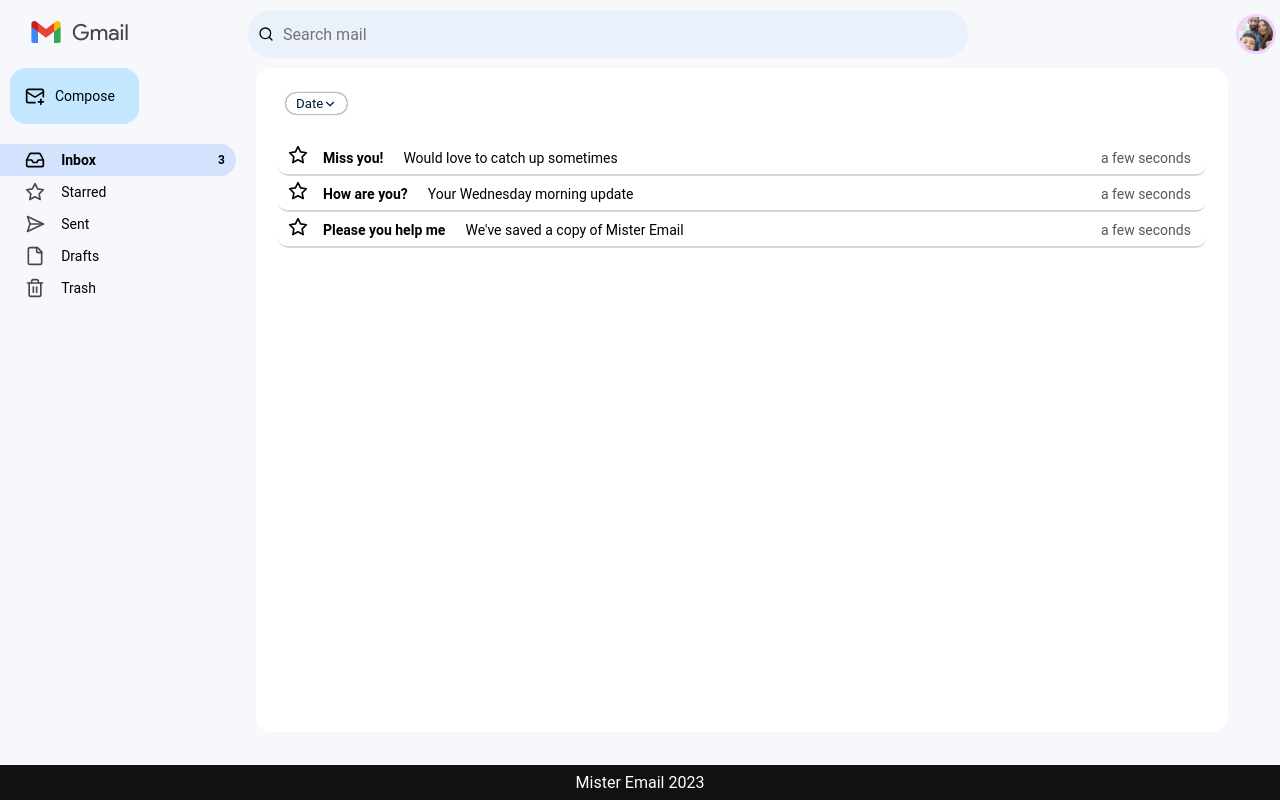
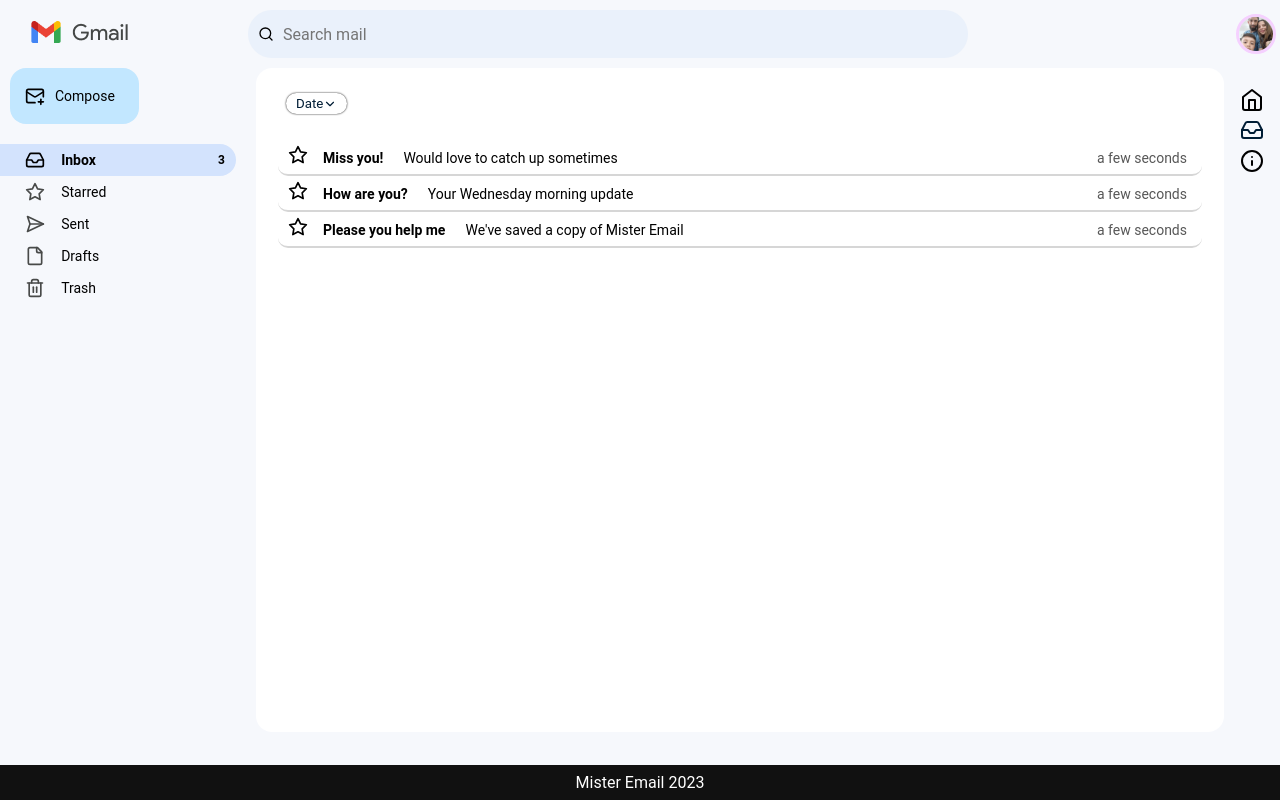
Before and after one commit to keinar/misterEmail, a React (Vite) app: page /#/inbox/ in a window 1280 px wide. Built offline with nearby package versions, Linux system fonts and the light colour scheme.

Commit message:
App refactoring - adding Home page and About page. clean App cmp

```diff
--- a/src/App.jsx
+++ b/src/App.jsx
@@ -1,53 +1,19 @@
-import {
-  Navigate,
-  Route,
-  HashRouter as Router,
-  Routes,
-} from 'react-router-dom';
-import { useState } from 'react';
-import { mailService } from './services/mailService';
-import { Header } from './cmps/Layout/Header';
-import { Footer } from './cmps/Layout/Footer';
+import { Route, HashRouter, Routes } from 'react-router-dom';
 import { EmailDetails } from './cmps/MailDetails/MailDetails';
 import { MailIndex } from './pages/MailIndex';
+import { HomePage } from './pages/HomePage';
+import { AboutUs } from './pages/AboutUs';
 
 export function App() {
-  const [filterBy, setFilterBy] = useState(mailService.getDefaultFilter());
-  const [isMenuVisible, setIsMenuVisible] = useState(false);
-
-  const onSetFilter = newFilter => {
-    setFilterBy(newFilter);
-  };
-
   return (
-    <Router>
-      <section className="main-app">
-        <Header
-          filterBy={filterBy}
-          onSetFilter={onSetFilter}
-          setIsMenuVisible={setIsMenuVisible}
-          isMenuVisible={isMenuVisible}
-        />
-        <main className="container">
-          <Routes>
-            <Route path="/" element={<Navigate replace to="/inbox" />} />
-            <Route
-              path="/:folder"
-              element={
-                <MailIndex
-                  filterBy={filterBy}
-                  isMenuVisible={isMenuVisible}
-                  setIsMenuVisible={setIsMenuVisible}
-                />
-              }
-            >
-              <Route path="/:folder/:emailId" element={<EmailDetails />} />
-            </Route>
-          </Routes>
-        </main>
-
-        <Footer />
-      </section>
-    </Router>
+    <HashRouter>
+      <Routes>
+        <Route path="/" element={<HomePage />} />
+        <Route path="/aboutUs" element={<AboutUs />} />
+        <Route path="/:folder" element={<MailIndex />}>
+          <Route path="/:folder/:emailId" element={<EmailDetails />} />
+        </Route>
+      </Routes>
+    </HashRouter>
   );
 }
--- a/src/assets/css/cmps/right-nav.css
+++ b/src/assets/css/cmps/right-nav.css
@@ -1,5 +1,5 @@
-.right-nav{
-    background-color: #F6F8FC;
+.right-nav {
+  background-color: #f6f8fc;
   width: 56px;
   padding: 20px;
 }
@@ -12,9 +12,7 @@
 }
 
 @media screen and (max-width: 600px) {
-
-    .right-nav{
+  /* .right-nav{
         display: none;
+    } */
 }
-
-}
--- a/src/cmps/SideNav/RightNav.jsx
+++ b/src/cmps/SideNav/RightNav.jsx
@@ -1,12 +1,20 @@
-import { NavLink } from "react-router-dom";
+import { Home, Inbox, Info } from 'lucide-react';
+import { NavLink } from 'react-router-dom';
 
 export function RightNav() {
   return (
     <div className="right-nav">
-      {/* <nav>
-        <NavLink to="/about">About</NavLink>
-        <NavLink to="/email">Email</NavLink>
-      </nav> */}
+      <nav>
+        <NavLink to="/">
+          <Home />
+        </NavLink>
+        <NavLink to="/inbox">
+          <Inbox />
+        </NavLink>
+        <NavLink to="/aboutUs">
+          <Info />
+        </NavLink>
+      </nav>
     </div>
   );
 }
--- /dev/null
+++ b/src/pages/AboutUs.jsx
@@ -0,0 +1,13 @@
+import { RightNav } from '../cmps/SideNav/RightNav';
+
+export function AboutUs() {
+  return (
+    <div className="flex space-between">
+      <div>
+        <h1>About Us</h1>
+        <p>Author: Keinar Elkayam</p>
+      </div>
+      <RightNav />
+    </div>
+  );
+}
--- /dev/null
+++ b/src/pages/HomePage.jsx
@@ -0,0 +1,10 @@
+import { RightNav } from '../cmps/SideNav/RightNav';
+
+export function HomePage() {
+  return (
+    <div className="flex space-between">
+      <h1>Welcome to Gmail</h1>
+      <RightNav />
+    </div>
+  );
+}
--- a/src/pages/MailIndex.jsx
+++ b/src/pages/MailIndex.jsx
@@ -11,8 +11,10 @@ import {
 } from 'react-router-dom';
 import { EmailComposeModal } from '../cmps/MailCompose/MailCompose.jsx';
 import { RightNav } from '../cmps/SideNav/RightNav.jsx';
+import { Footer } from '../cmps/Layout/Footer.jsx';
+import { Header } from '../cmps/Layout/Header.jsx';
 
-export function MailIndex({ filterBy, isMenuVisible, setIsMenuVisible }) {
+export function MailIndex() {
   const [emails, setEmails] = useState(null);
   const [searchParams] = useSearchParams();
   const [subject, setSubject] = useState('');
@@ -24,6 +26,12 @@ export function MailIndex({ filterBy, isMenuVisible, setIsMenuVisible }) {
   let emptyMailmessage = '';
   const [isAscending, setIsAscending] = useState(true);
   const navigate = useNavigate();
+  const [filterBy, setFilterBy] = useState(mailService.getDefaultFilter());
+  const [isMenuVisible, setIsMenuVisible] = useState(false);
+
+  const onSetFilter = newFilter => {
+    setFilterBy(newFilter);
+  };
 
   function onToggleSortByDate() {
     setIsAscending(!isAscending);
@@ -116,6 +124,14 @@ export function MailIndex({ filterBy, isMenuVisible, setIsMenuVisible }) {
   if (!emails) return <div className="loading">Loading...</div>;
 
   return (
+    <section className="main-app">
+      <Header
+        filterBy={filterBy}
+        onSetFilter={onSetFilter}
+        setIsMenuVisible={setIsMenuVisible}
+        isMenuVisible={isMenuVisible}
+      />
+      <main className="container">
         <section className="email-index">
           <SideNav
             currentNav={params.folder}
@@ -156,5 +172,9 @@ export function MailIndex({ filterBy, isMenuVisible, setIsMenuVisible }) {
             />
           )}
         </section>
+      </main>
+
+      <Footer />
+    </section>
   );
 }
```
Lines whose indentation alone changed are shown as unchanged.
